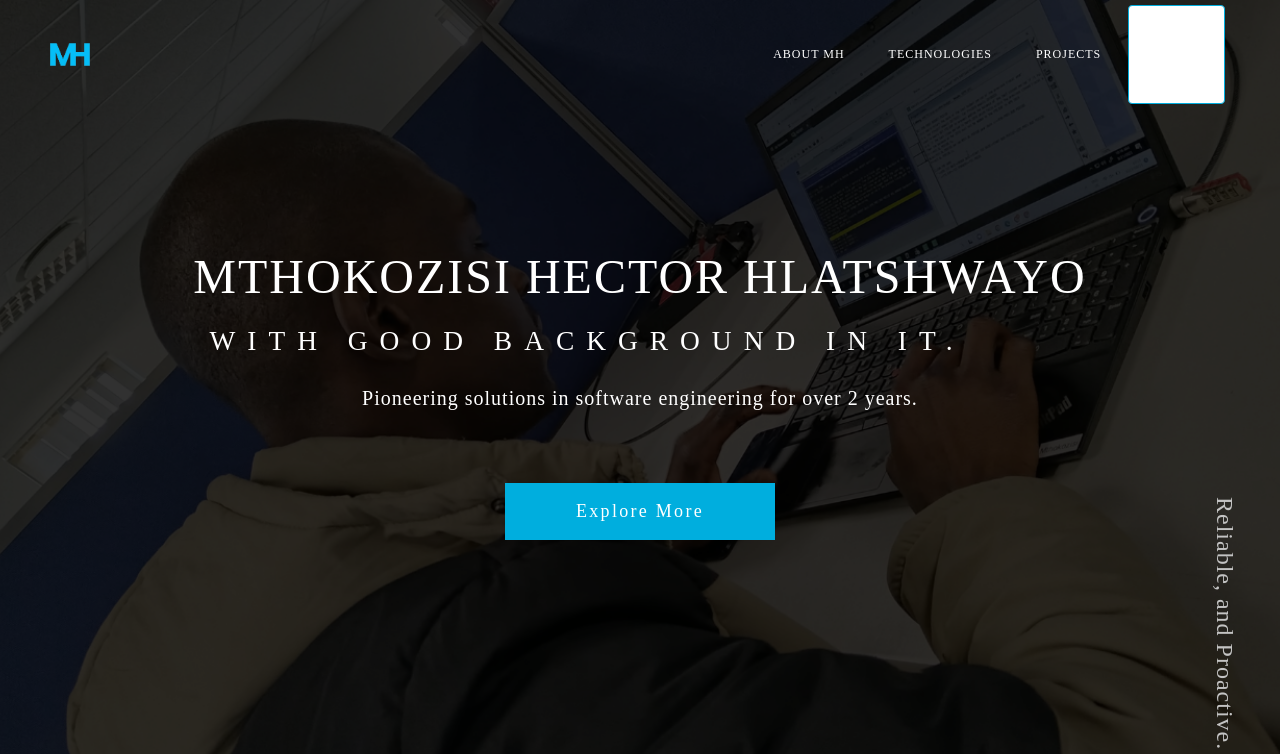
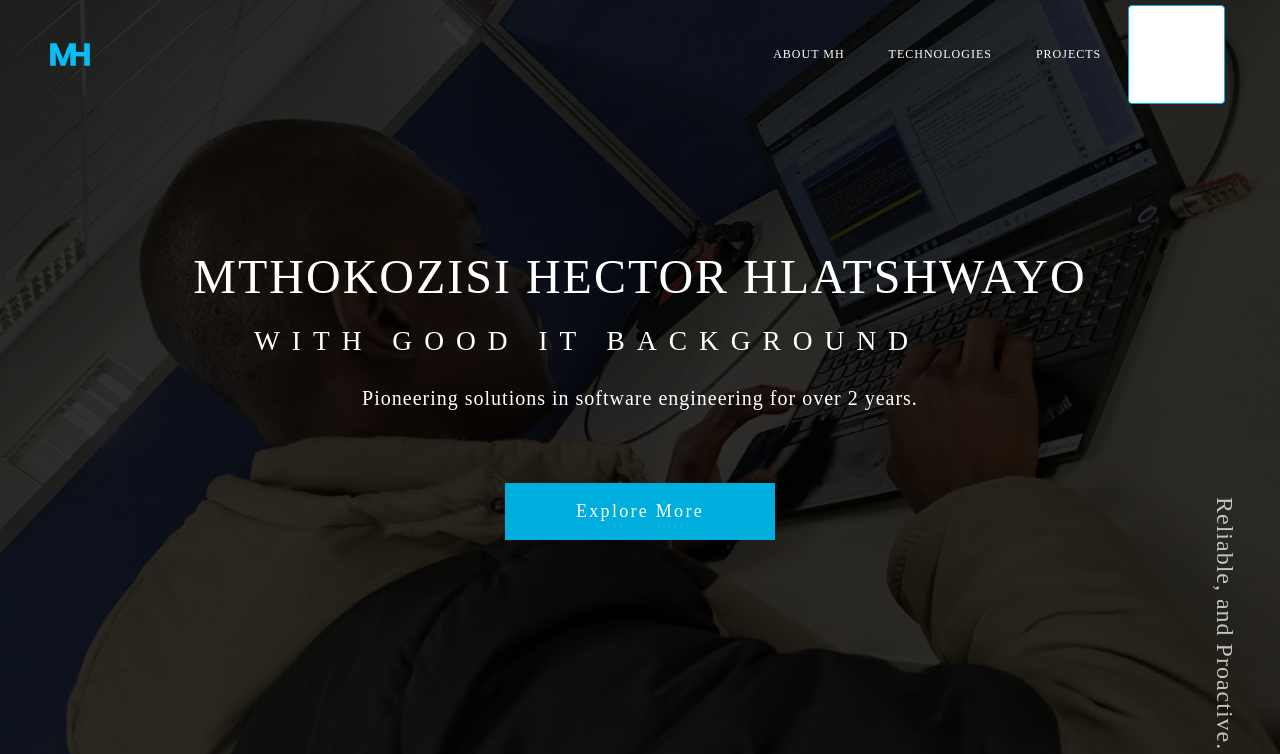
Before and after one commit to M-h-sh/mh-new-portfolio, a plain HTML site: page index.html in a window 1280 px wide. Shown: the top 754 px of the page. Drawn offline with nearby package versions, Linux system fonts and the light colour scheme; a web font is replaced by a local one.

Commit message:
Update index.html

```diff
--- a/index.html
+++ b/index.html
@@ -80,7 +80,7 @@
 					  <div class="container text-center">
 						<div class="block-heading-custom font-weight-bold pt-5">
 						  <h2 class="text-white text-uppercase font-tn-light animate__animated animate__slideInLeft">Mthokozisi Hector Hlatshwayo</h2>
-						  <h1 class="digital-style animate__animated animate__slideInRight">With Good Background In IT.</h1>
+						  <h1 class="digital-style animate__animated animate__slideInRight">With Good IT Background</h1>
 						  <p class="lead text-white animate__animated animate__fadeInUp">Pioneering solutions in software engineering for over 2 years.</p>
 						  <a class="btn btn-primary rounded-pill mt-5" href="https://mh-web.netlify.app">Explore More</a>
 						</div>
@@ -92,7 +92,7 @@
 					  <div class="container text-center">
 						<div class="block-heading text-center font-weight-bold pt-5">
 						  <h2 class="text-white">Mthokozisi Hector Hlatshwayo</h2>
-						  <h1 class="digital-style">With Good Background In IT.</h1>
+						  <h1 class="digital-style">With Good IT Background</h1>
 						  <p class="lead text-white">Reliable, and Proactive</p>
 						  <a class="btn btn-primary rounded-pill" href="https://mh-web.netlify.app">Explore More</a>
 						</div>
```
